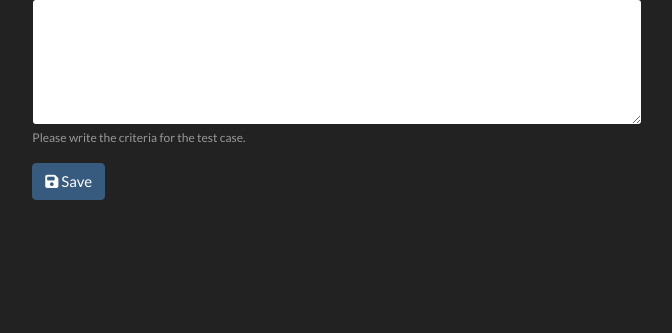
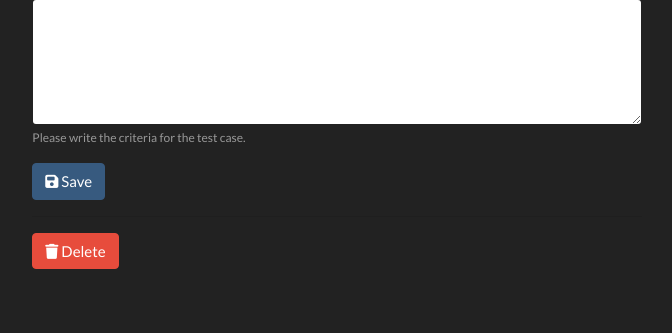
Before and after one commit to abuck351/kewayy-django, a Django app: template kewayy_project/templates/kewayy_app/edit_test_case.html in a window 1280 px wide. Shown: the part 376-709 px from the top of the page, without its empty margins (196-868 px from the left). Run offline with Django 3.2, Linux system fonts and the light colour scheme; the template is opened without the code that fills it: values that come from a table or form of the project are taken from there, others are empty; some libraries are stand-ins or nearby versions.

Commit message:
Adds delete button on the test case edit page

```diff
--- a/kewayy_project/templates/kewayy_app/edit_test_case.html
+++ b/kewayy_project/templates/kewayy_app/edit_test_case.html
@@ -36,6 +36,12 @@
                     <i class="fas fa-save"></i> Save
                 </button>
             </form>
+
+            <hr>
+            <!--Delete Button-->
+            <a class="btn btn-danger" href="{% url 'kewayy_app:delete_test_case' test_case.pk %}">
+                <i class="fas fa-trash"></i> Delete
+            </a>
         </div>
     </div>
 {% endblock %}
```
Also changed, not shown: kewayy_project/templates/kewayy_app/delete_test_case_confirmation_modal.html (added).
